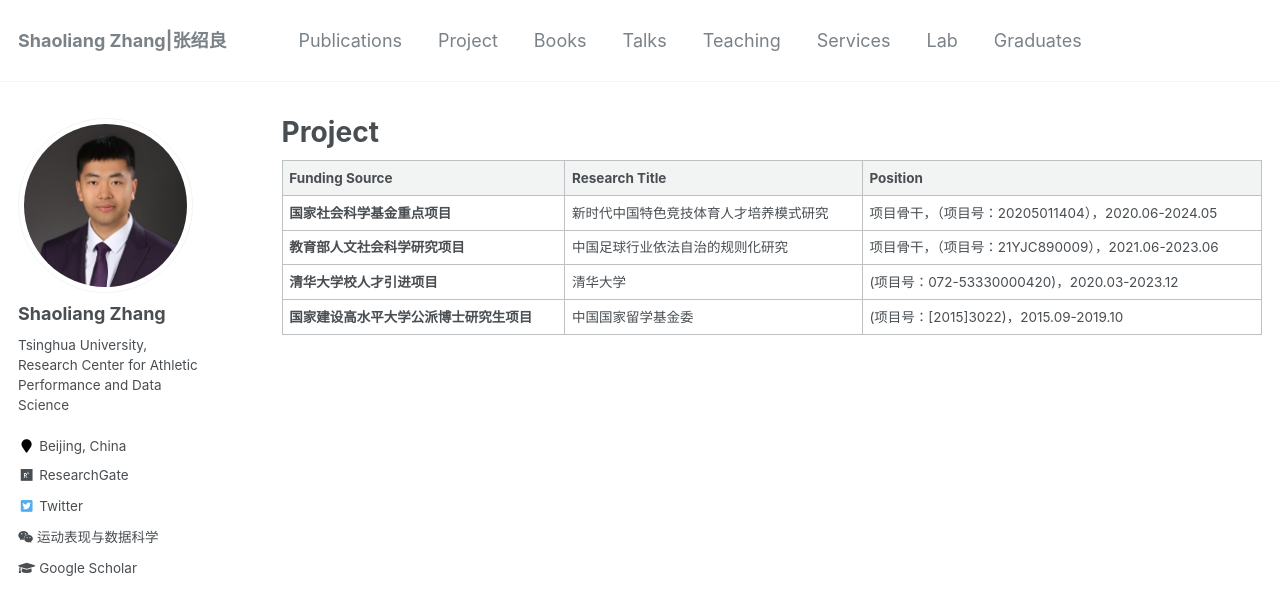
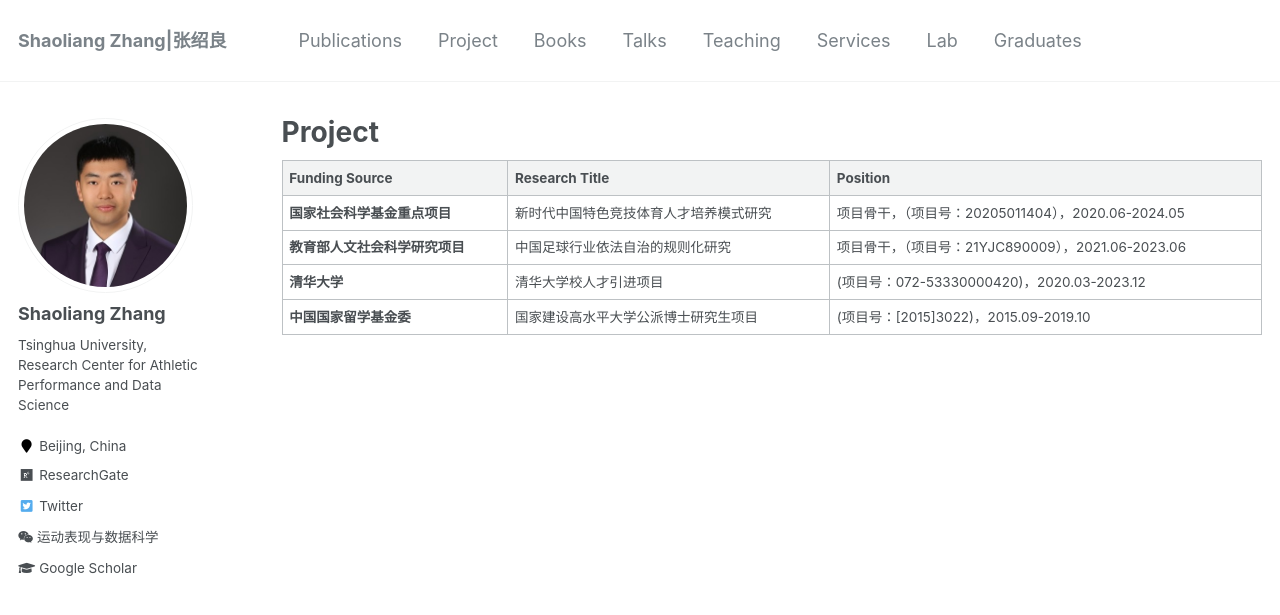
Before and after one commit to sportssuper/ZSL, a Jekyll site: the page built from _pages/project.md, in a window 1280 px wide and 994 px high. Shown: the top 615 px of the window. Built offline with Jekyll 4.4.1, drawn with Linux system fonts in a browser that asks for light colours; a script that is not in the unit is left out.

```diff
--- a/_pages/project.md
+++ b/_pages/project.md
@@ -9,8 +9,8 @@ author_profile: true
 |----------|------------|-----|
 | **国家社会科学基金重点项目** | 新时代中国特色竞技体育人才培养模式研究 | 项目骨干，（项目号：20205011404），2020.06-2024.05 |
 | **教育部人文社会科学研究项目** | 中国足球行业依法自治的规则化研究 | 项目骨干，（项目号：21YJC890009），2021.06-2023.06 |
-| **清华大学校人才引进项目** | 清华大学| (项目号：072-53330000420)，2020.03-2023.12 |
-| **国家建设高水平大学公派博士研究生项目** | 中国国家留学基金委 | (项目号：[2015]3022)，2015.09-2019.10 |
+| **清华大学** | 清华大学校人才引进项目 | (项目号：072-53330000420)，2020.03-2023.12 |
+| **中国国家留学基金委** | 国家建设高水平大学公派博士研究生项目 | (项目号：[2015]3022)，2015.09-2019.10 |
 
 
 {% include base_path %}
```
